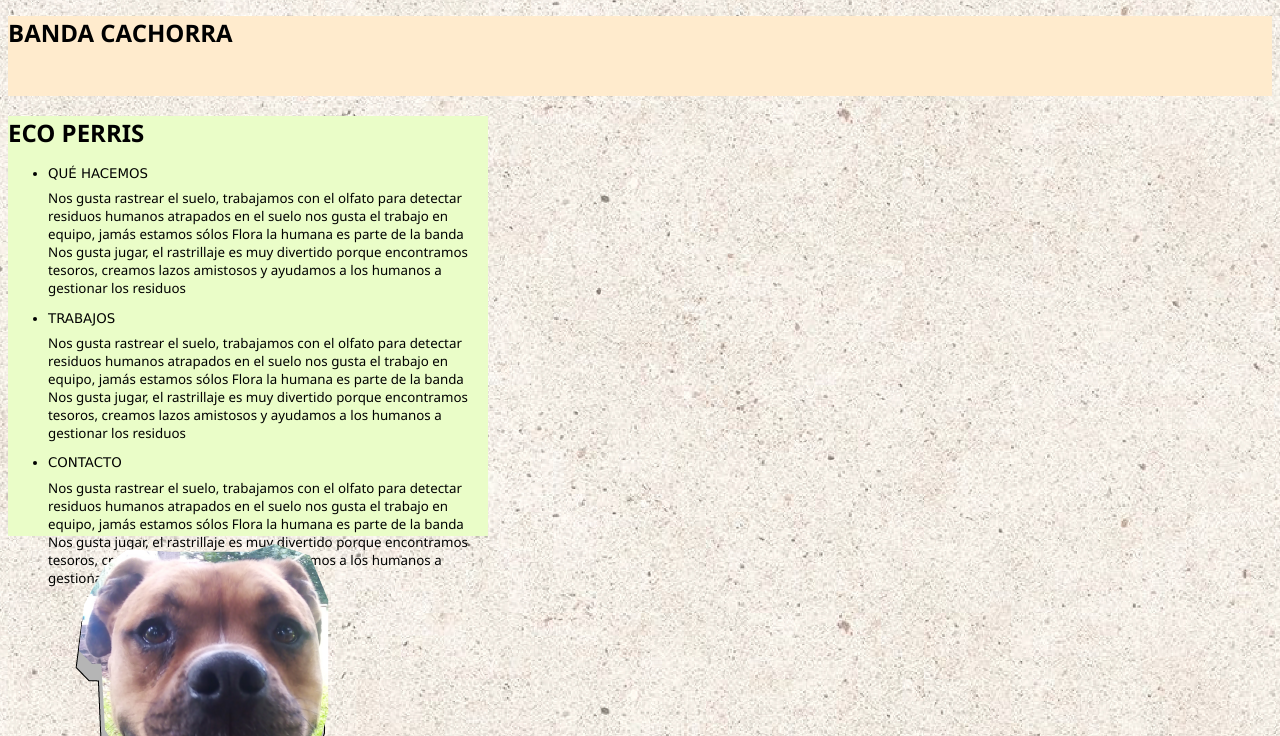
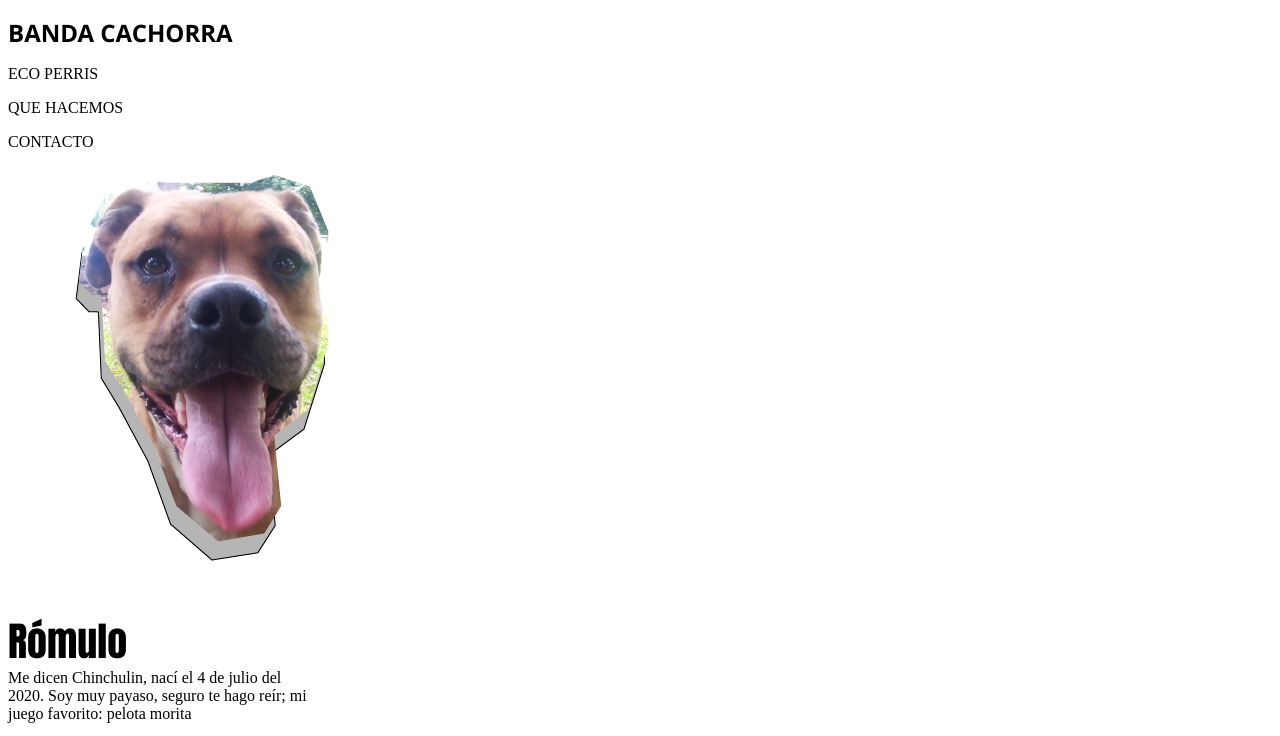
Before and after one commit to florasoult/banda.c, a plain HTML site: page index.html in a window 1280 px wide. Shown: the top 736 px of the page. Drawn offline with Linux system fonts and the light colour scheme.

Commit message:
subo cambios

```diff
--- a/estilos.css
+++ b/estilos.css
@@ -1,7 +1,4 @@
-#fondo {
-    background-image: url("img/fondo-h.jpg");
-    background-size: 100% auto;
-}
+
 
 .bandacr {
     width: 100%;
@@ -14,17 +11,6 @@ h1 {
     font-size: 18pt;
 }
 
-.botonera {
-    width: 480px;
-    height: 420px;
-    background-color: #eafdc8;
-}
-
-.botonera p {
-    font-family: 'Segoe UI', Tahoma, Geneva, Verdana, sans-serif;
-    font-size: 10pt;
-}
-
 h2 {
     width: 200px;
     height: 30px;
@@ -32,14 +18,7 @@ h2 {
     font-size: 18pt;
 }
 
-.botonera li {
-    width: 100px;
-    height: 10px;
-    font-family: 'Lucida Sans', 'Lucida Sans Regular', 'Lucida Grande', 'Lucida Sans Unicode', Geneva, Verdana, sans-serif;
-    font-size: 10pt;
-}
-
-.somosr {
+.ecoperris {
     width: 310px;
     height: 100%;
 }
@@ -51,10 +30,6 @@ h3 {
     font-size: 30pt;
 }
 
-.somosr p {
-    font-family: 'Segoe UI', Tahoma, Geneva, Verdana, sans-serif;
-    font-size: 15pt;
-}
 
 .miren {
     width: 100%;
--- a/index.html
+++ b/index.html
@@ -5,42 +5,18 @@
     <title> banda cachorra </title>
     <link href="estilos.css"  rel="stylesheet" type="text/css">
 </head>
-<body id="fondo">
-    <header class="bandacr">
+<body>
+    <header id="bandacr">
         <h1>BANDA CACHORRA</h1>
+            <nav class="">
+                <p>ECO PERRIS</p>
+                <p>QUE HACEMOS</p>
+                <p>CONTACTO</p>
+            </nav>
     </header>
-    <nav class="botonera">
-        <h2>ECO PERRIS</h2>
-            <ul>
-                <li>QUÉ HACEMOS</li>
-                    <p>
-                    Nos gusta rastrear el suelo,
-                    trabajamos con el olfato para detectar residuos humanos atrapados en el suelo
-                    nos gusta el trabajo en equipo, jamás estamos sólos Flora la humana es parte de la banda
-                    Nos gusta jugar, el rastrillaje es muy divertido porque encontramos tesoros,
-                    creamos lazos amistosos y ayudamos a los humanos a gestionar los residuos
-                    </p>
-                <li>TRABAJOS</li>
-                    <p>
-                    Nos gusta rastrear el suelo,
-                    trabajamos con el olfato para detectar residuos humanos atrapados en el suelo
-                    nos gusta el trabajo en equipo, jamás estamos sólos Flora la humana es parte de la banda
-                    Nos gusta jugar, el rastrillaje es muy divertido porque encontramos tesoros,
-                    creamos lazos amistosos y ayudamos a los humanos a gestionar los residuos
-                    </p>
-                <li>CONTACTO</li>
-                    <p>
-                    Nos gusta rastrear el suelo,
-                    trabajamos con el olfato para detectar residuos humanos atrapados en el suelo
-                    nos gusta el trabajo en equipo, jamás estamos sólos Flora la humana es parte de la banda
-                    Nos gusta jugar, el rastrillaje es muy divertido porque encontramos tesoros,
-                    creamos lazos amistosos y ayudamos a los humanos a gestionar los residuos
-                    </p>
-            </ul>
-    </nav>
     <main>
         <section>
-                <article class="somosr">
+                <article class="ecoperris">
                     <img src="img/rrr02.png" width="400px" height="400px" alt="romulo"/>
                         <h3>Rómulo</h3>
                             <p>
@@ -63,6 +39,7 @@
                             mi juego favorito: palos
                             </p>
                 </article>
+                <article></article>
         </section>
     </main>
     <footer class="miren">
```
